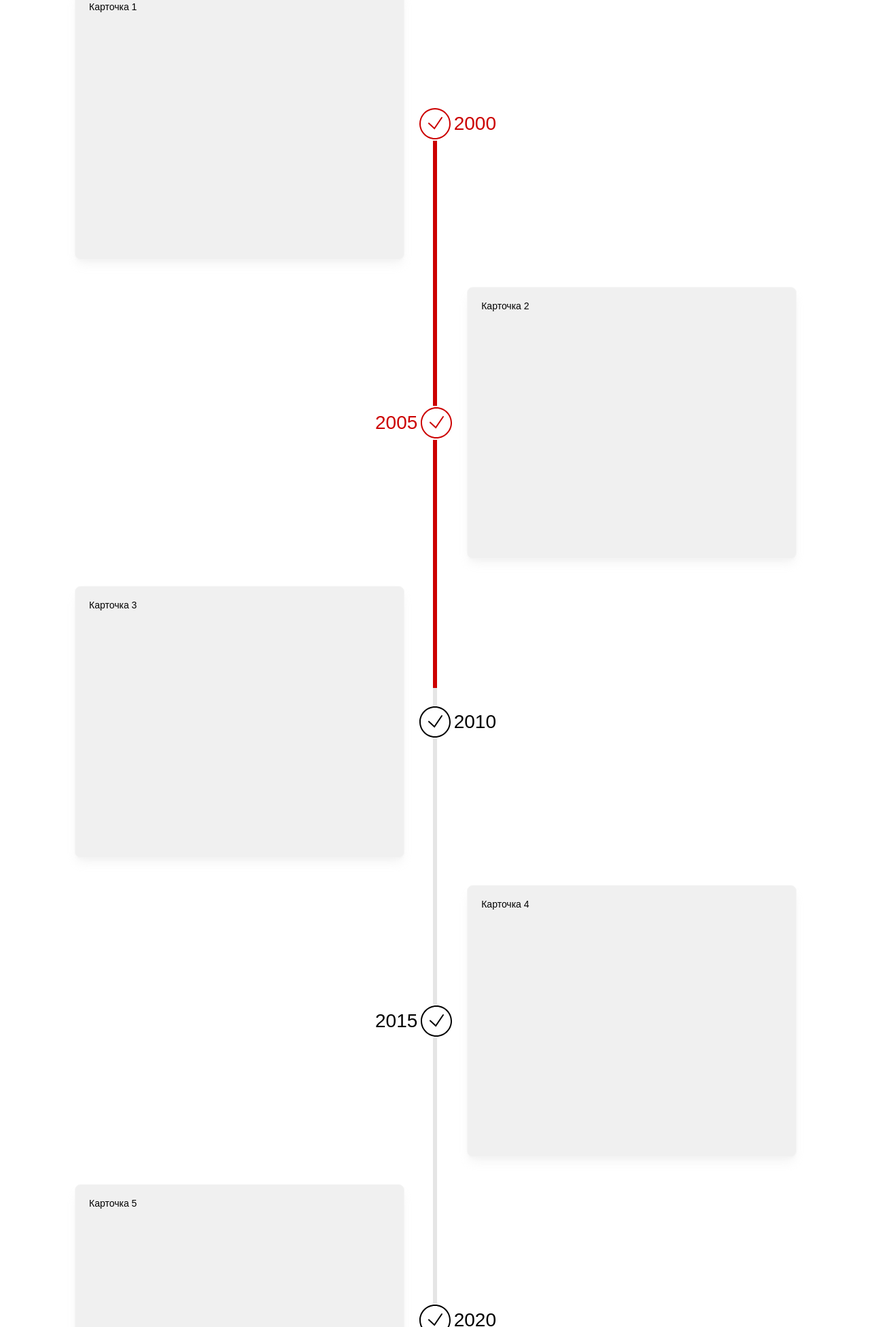
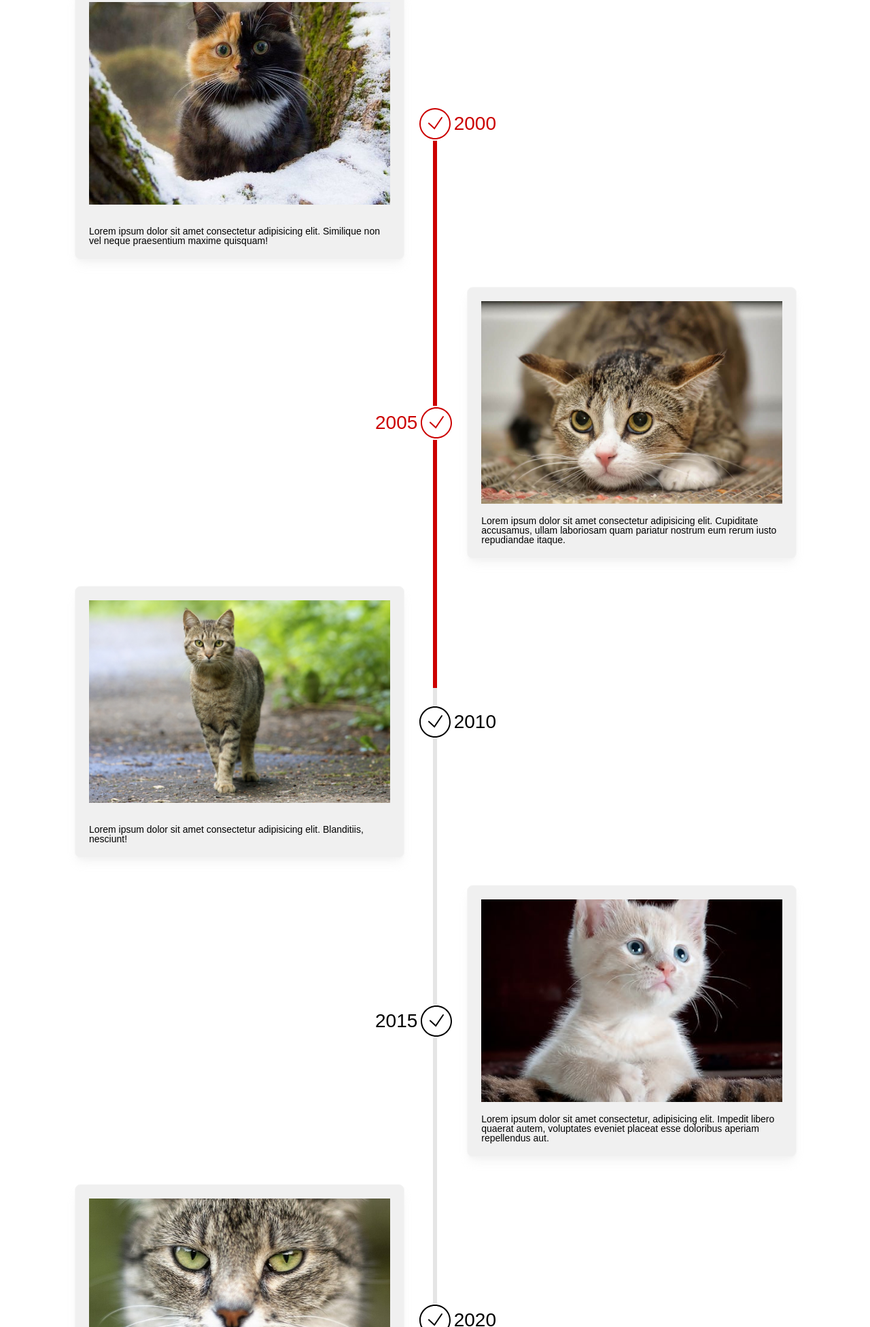
Before and after one commit to DimaInno/test-app, a website built with Parcel: page src/index.html in a window 1280 px wide. Shown: the part 848-2800 px from the top of the page at 68% size. Built offline with nearby package versions, Linux system fonts and the light colour scheme.

Commit message:
feat: fill cards with content

```diff
--- a/src/index.html
+++ b/src/index.html
@@ -29,42 +29,59 @@
 
         <div class="main__cards-items">
           <div class="main__cards-item">
-            <div class="card left">Карточка 1</div>
+            <div class="card left">
+              <img class="card__img" src="./assets/img/cat1.jpg" alt="cat-1">
+              <p class="card__text">Lorem ipsum dolor sit amet consectetur adipisicing elit. Similique non vel neque praesentium maxime quisquam!</p>
+            </div>
             <div class="label right">
               <svg xmlns="http://www.w3.org/2000/svg"  viewBox="0 0 50 50" width="50px" height="50px"><path d="M 25 2 C 12.309534 2 2 12.309534 2 25 C 2 37.690466 12.309534 48 25 48 C 37.690466 48 48 37.690466 48 25 C 48 12.309534 37.690466 2 25 2 z M 25 4 C 36.609534 4 46 13.390466 46 25 C 46 36.609534 36.609534 46 25 46 C 13.390466 46 4 36.609534 4 25 C 4 13.390466 13.390466 4 25 4 z M 34.988281 14.988281 A 1.0001 1.0001 0 0 0 34.171875 15.439453 L 23.970703 30.476562 L 16.679688 23.710938 A 1.0001 1.0001 0 1 0 15.320312 25.177734 L 24.316406 33.525391 L 35.828125 16.560547 A 1.0001 1.0001 0 0 0 34.988281 14.988281 z"/></svg>
               <span>2000</span>
             </div>
           </div>
           <div class="main__cards-item">
-            <div class="card right">Карточка 2</div>
+            <div class="card right">
+              <img class="card__img" src="./assets/img/cat2.jpg" alt="cat-2">
+              <p>Lorem ipsum dolor sit amet consectetur adipisicing elit. Cupiditate accusamus, ullam laboriosam quam pariatur nostrum eum rerum iusto repudiandae itaque.</p>
+            </div>
             <div class="label left">
               <span>2005</span>
               <svg xmlns="http://www.w3.org/2000/svg"  viewBox="0 0 50 50" width="50px" height="50px"><path d="M 25 2 C 12.309534 2 2 12.309534 2 25 C 2 37.690466 12.309534 48 25 48 C 37.690466 48 48 37.690466 48 25 C 48 12.309534 37.690466 2 25 2 z M 25 4 C 36.609534 4 46 13.390466 46 25 C 46 36.609534 36.609534 46 25 46 C 13.390466 46 4 36.609534 4 25 C 4 13.390466 13.390466 4 25 4 z M 34.988281 14.988281 A 1.0001 1.0001 0 0 0 34.171875 15.439453 L 23.970703 30.476562 L 16.679688 23.710938 A 1.0001 1.0001 0 1 0 15.320312 25.177734 L 24.316406 33.525391 L 35.828125 16.560547 A 1.0001 1.0001 0 0 0 34.988281 14.988281 z"/></svg>
             </div>
           </div>
           <div class="main__cards-item">
-            <div class="card left">Карточка 3</div>
+            <div class="card left">
+              <img class="card__img" src="./assets/img/cat3.jpg" alt="cat-3">
+              <p>Lorem ipsum dolor sit amet consectetur adipisicing elit. Blanditiis, nesciunt!</p>
+            </div>
             <div class="label right">
               <svg xmlns="http://www.w3.org/2000/svg"  viewBox="0 0 50 50" width="50px" height="50px"><path d="M 25 2 C 12.309534 2 2 12.309534 2 25 C 2 37.690466 12.309534 48 25 48 C 37.690466 48 48 37.690466 48 25 C 48 12.309534 37.690466 2 25 2 z M 25 4 C 36.609534 4 46 13.390466 46 25 C 46 36.609534 36.609534 46 25 46 C 13.390466 46 4 36.609534 4 25 C 4 13.390466 13.390466 4 25 4 z M 34.988281 14.988281 A 1.0001 1.0001 0 0 0 34.171875 15.439453 L 23.970703 30.476562 L 16.679688 23.710938 A 1.0001 1.0001 0 1 0 15.320312 25.177734 L 24.316406 33.525391 L 35.828125 16.560547 A 1.0001 1.0001 0 0 0 34.988281 14.988281 z"/></svg>
               <span>2010</span>
             </div>
           </div>
           <div class="main__cards-item">
-            <div class="card right">Карточка 4</div>
+            <div class="card right">
+              <img class="card__img" src="./assets/img/cat4.jpeg" alt="cat-4">
+              <p>Lorem ipsum dolor sit amet consectetur, adipisicing elit. Impedit libero quaerat autem, voluptates eveniet placeat esse doloribus aperiam repellendus aut.</p>
+            </div>
             <div class="label left">
               <span>2015</span>
               <svg xmlns="http://www.w3.org/2000/svg"  viewBox="0 0 50 50" width="50px" height="50px"><path d="M 25 2 C 12.309534 2 2 12.309534 2 25 C 2 37.690466 12.309534 48 25 48 C 37.690466 48 48 37.690466 48 25 C 48 12.309534 37.690466 2 25 2 z M 25 4 C 36.609534 4 46 13.390466 46 25 C 46 36.609534 36.609534 46 25 46 C 13.390466 46 4 36.609534 4 25 C 4 13.390466 13.390466 4 25 4 z M 34.988281 14.988281 A 1.0001 1.0001 0 0 0 34.171875 15.439453 L 23.970703 30.476562 L 16.679688 23.710938 A 1.0001 1.0001 0 1 0 15.320312 25.177734 L 24.316406 33.525391 L 35.828125 16.560547 A 1.0001 1.0001 0 0 0 34.988281 14.988281 z"/></svg>
             </div>
           </div>
           <div class="main__cards-item">
-            <div class="card left">Карточка 5</div>
+            <div class="card left">
+              <img class="card__img" src="./assets/img/cat5.jpg" alt="cat-5">
+              <p>Lorem ipsum dolor sit amet consectetur, adipisicing elit. Impedit libero quaerat autem, voluptates eveniet placeat esse doloribus aperiam repellendus aut.</p>
+            </div>
             <div class="label right">
               <svg xmlns="http://www.w3.org/2000/svg"  viewBox="0 0 50 50" width="50px" height="50px"><path d="M 25 2 C 12.309534 2 2 12.309534 2 25 C 2 37.690466 12.309534 48 25 48 C 37.690466 48 48 37.690466 48 25 C 48 12.309534 37.690466 2 25 2 z M 25 4 C 36.609534 4 46 13.390466 46 25 C 46 36.609534 36.609534 46 25 46 C 13.390466 46 4 36.609534 4 25 C 4 13.390466 13.390466 4 25 4 z M 34.988281 14.988281 A 1.0001 1.0001 0 0 0 34.171875 15.439453 L 23.970703 30.476562 L 16.679688 23.710938 A 1.0001 1.0001 0 1 0 15.320312 25.177734 L 24.316406 33.525391 L 35.828125 16.560547 A 1.0001 1.0001 0 0 0 34.988281 14.988281 z"/></svg>
               <span>2020</span>
             </div>
           </div>
           <div class="main__cards-item">
-            <div class="card right">Карточка 6</div>
+            <div class="card right">
+              <img class="card__img" src="./assets/img/cat6.jpg" alt="cat-6">
+              <p>Lorem ipsum dolor sit, amet consectetur adipisicing elit. Nesciunt obcaecati cum vero?</p></div>
             <div class="label left">
               <span>2025</span>
               <svg xmlns="http://www.w3.org/2000/svg"  viewBox="0 0 50 50" width="50px" height="50px"><path d="M 25 2 C 12.309534 2 2 12.309534 2 25 C 2 37.690466 12.309534 48 25 48 C 37.690466 48 48 37.690466 48 25 C 48 12.309534 37.690466 2 25 2 z M 25 4 C 36.609534 4 46 13.390466 46 25 C 46 36.609534 36.609534 46 25 46 C 13.390466 46 4 36.609534 4 25 C 4 13.390466 13.390466 4 25 4 z M 34.988281 14.988281 A 1.0001 1.0001 0 0 0 34.171875 15.439453 L 23.970703 30.476562 L 16.679688 23.710938 A 1.0001 1.0001 0 1 0 15.320312 25.177734 L 24.316406 33.525391 L 35.828125 16.560547 A 1.0001 1.0001 0 0 0 34.988281 14.988281 z"/></svg>
--- a/src/js/index.js
+++ b/src/js/index.js
@@ -8,7 +8,7 @@ document.addEventListener('DOMContentLoaded', () => {
     const firstCard = cards[0];
     const computedStyles = window.getComputedStyle(firstCard).marginBottom;
     const numericValue = parseInt(computedStyles, 10);
-    container.style.height = `${containerHeght - cards[cards.length - 1].offsetHeight/2 - cards[0].offsetHeight/2 - numericValue*(cards.length/2)}px`;
+    container.style.height = `${containerHeght - cards[cards.length - 1].offsetHeight/2 - cards[0].offsetHeight/2 - numericValue*((cards.length - 1)/2)}px`;
     const containerRect = container.getBoundingClientRect();
     const windowHeight = window.innerHeight;
 
--- a/src/styles/styles.scss
+++ b/src/styles/styles.scss
@@ -164,6 +164,8 @@ $color_red: #cc0000;
             }
 
             .card {
+                @include flexColumn;
+                justify-content: space-between;
                 max-width: 500px;
                 width: 100%;
                 height: 400px;
@@ -178,6 +180,13 @@ $color_red: #cc0000;
 
                 @media screen and (max-width: 768px) {
                     transform: translate(0, 200px);
+                }
+
+                &__img {
+                    width: 100%;
+                    max-height: calc(100% - 60px);
+                    height: 100%;
+                    object-fit: cover;
                 }
             }
 
```
Also changed, not shown: src/assets/img/cat1.jpg (added), src/assets/img/cat2.jpg (added), src/assets/img/cat3.jpg (added), src/assets/img/cat4.jpeg (added), src/assets/img/cat5.jpg (added), src/assets/img/cat6.jpg (added).
